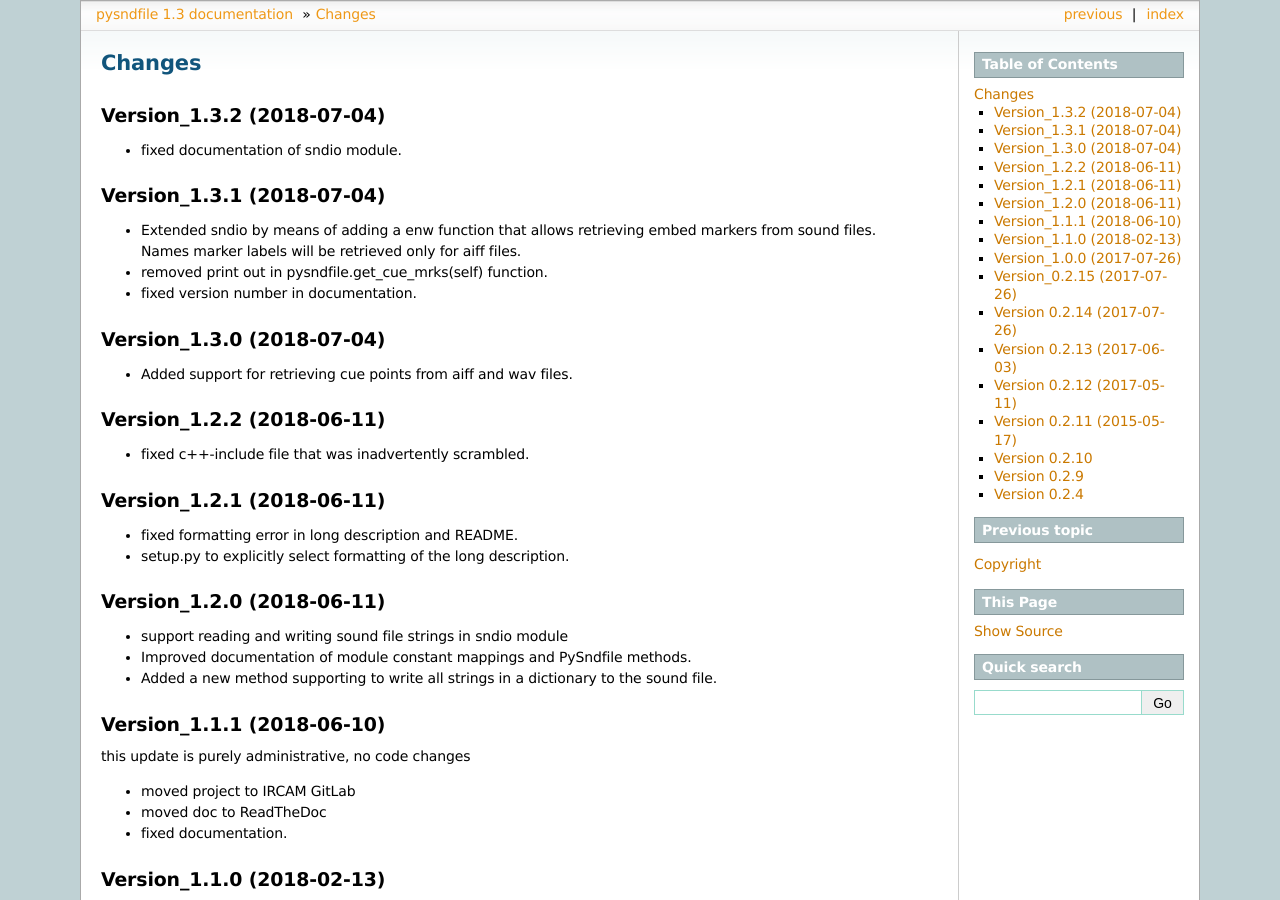
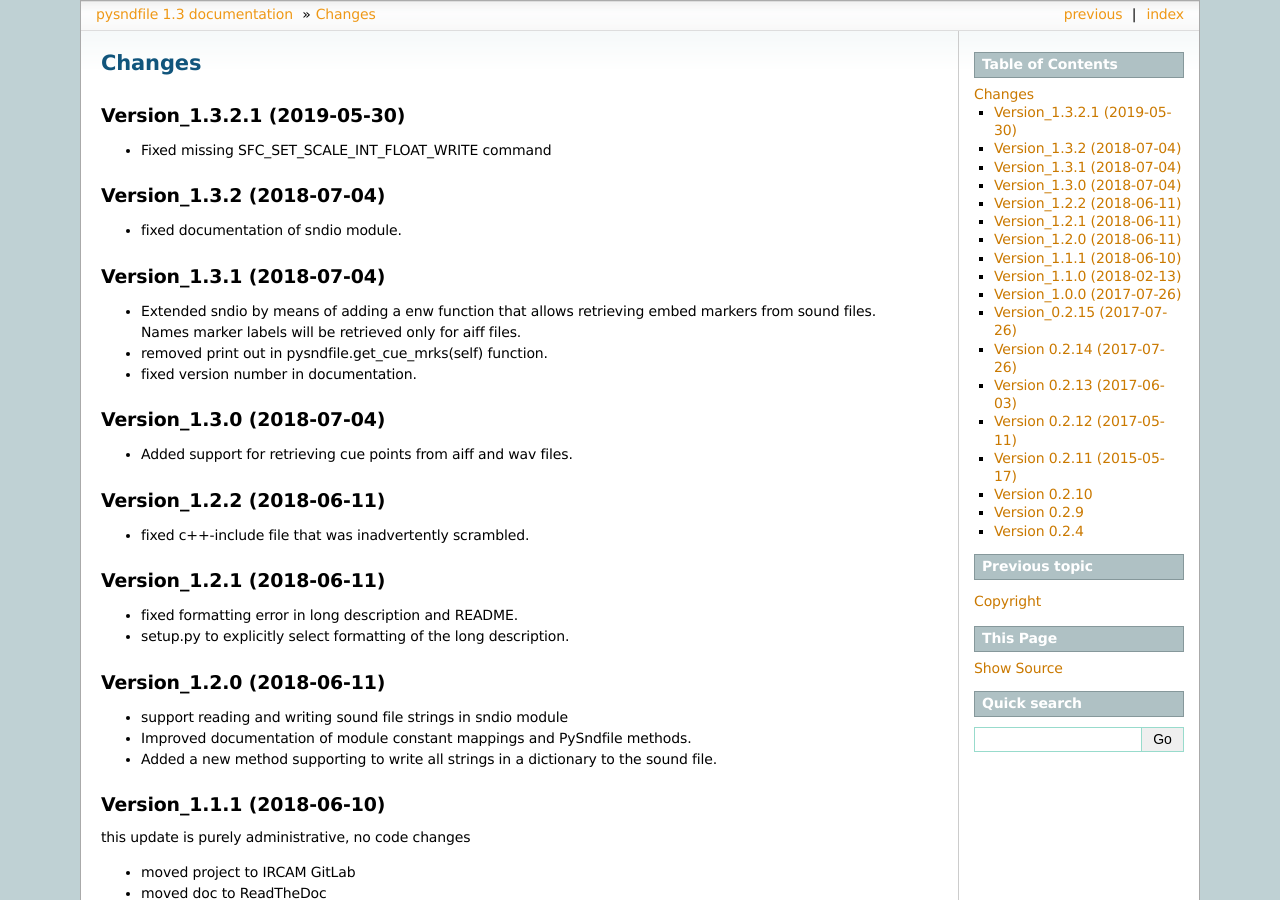
Before and after one commit to roebel/pysndfile, a Sphinx documentation site: the page built from doc/source/Changes.rst, in a window 1280 px wide and 900 px high. Built offline with Sphinx 7.4.7, drawn with Linux system fonts in a browser that asks for light colours.

Commit message:
Fixed missing SFC_SET_SCALE_INT_FLOAT_WRITE

```diff
--- a/doc/source/Changes.rst
+++ b/doc/source/Changes.rst
@@ -1,5 +1,10 @@
 Changes
 -------
+
+Version\_1.3.2.1 (2019-05-30)
+~~~~~~~~~~~~~~~~~~~~~~~~~~~
+
+-  Fixed missing SFC_SET_SCALE_INT_FLOAT_WRITE command
 
 Version\_1.3.2 (2018-07-04)
 ~~~~~~~~~~~~~~~~~~~~~~~~~~~
```
Also changed, not shown: README.md (+4 -0 lines), 2 other files.
